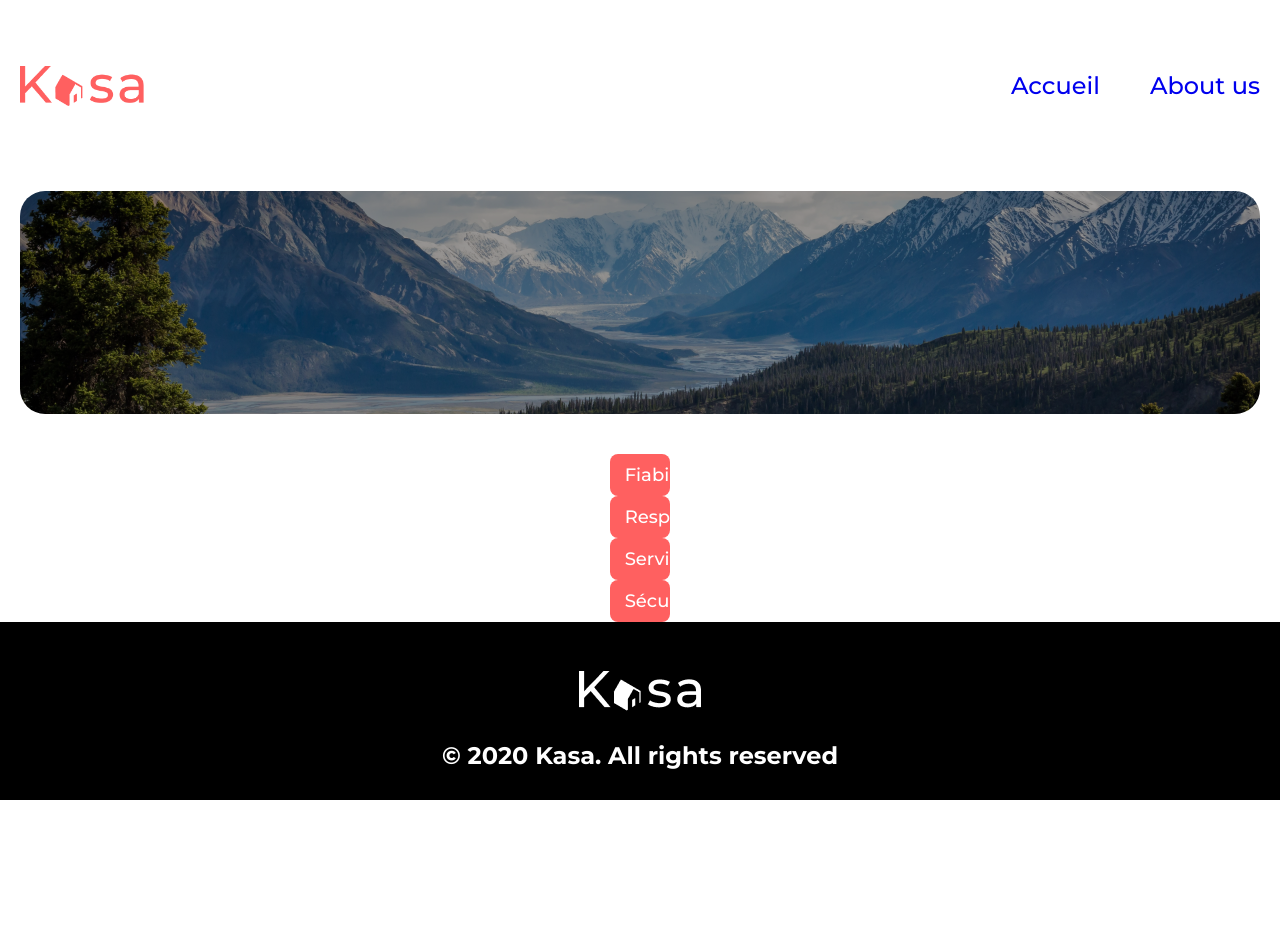
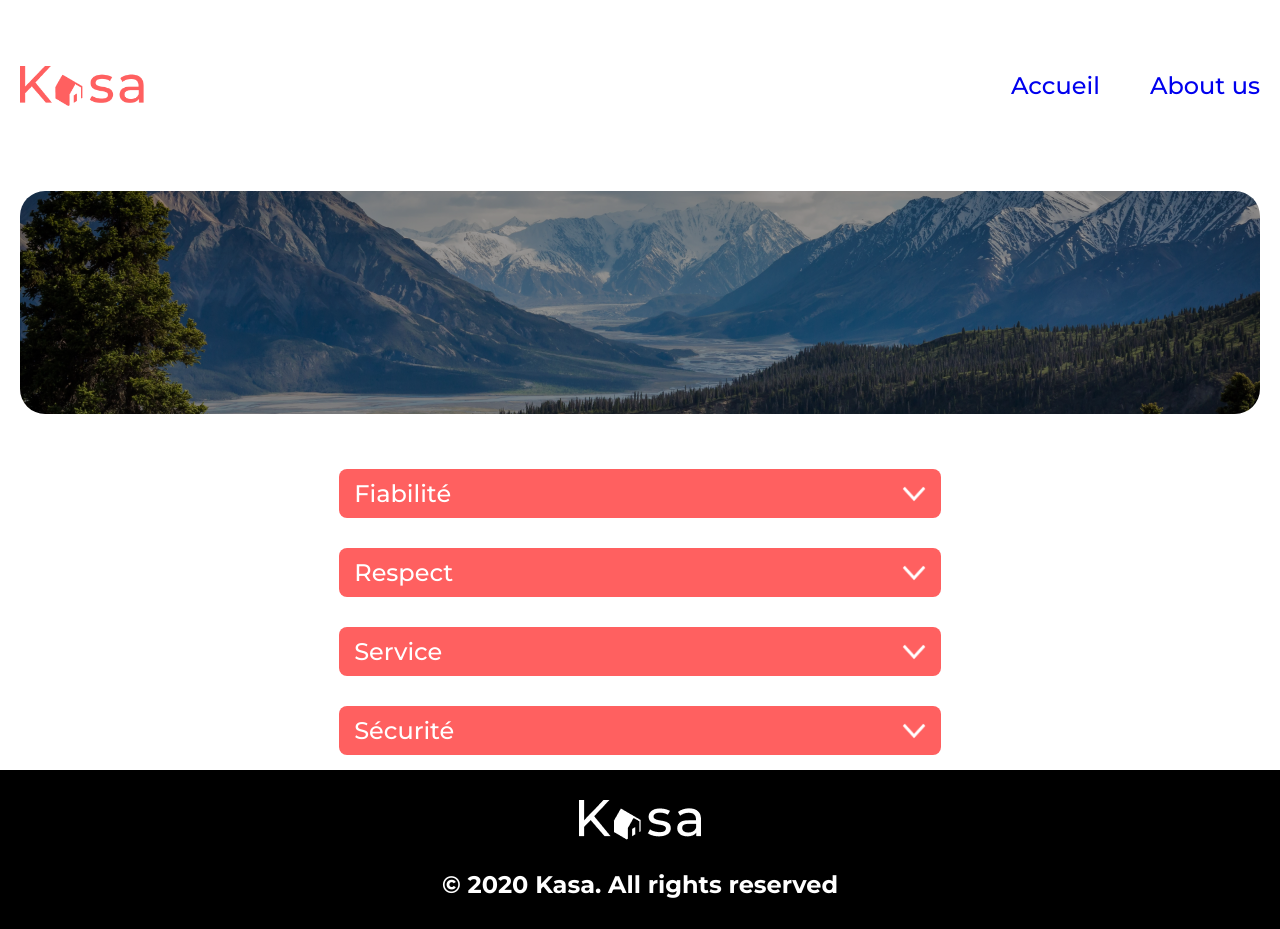
Before and after one commit to jonavau/kasa-oc, a React (Create React App) app: page /about_us in a window 1280 px wide. Before the commit the page ends 800 px from the top, so only its background shows below. Built offline with nearby package versions, Linux system fonts and the light colour scheme.

Commit message:
Finition CSS desktop nottament font-size

```diff
--- a/src/styles/AboutUs.css
+++ b/src/styles/AboutUs.css
@@ -3,4 +3,10 @@
     flex-direction: column;
     align-items: center;
     flex: 1;
+    width: 100%;
+    font-size: 24px;
 }
+
+.AboutUs h2 {
+    font-size: 24px;
+}
--- a/src/styles/Accomodation.css
+++ b/src/styles/Accomodation.css
@@ -14,6 +14,11 @@
     display: flex;
     flex-direction: row;
     justify-content: space-between;
+    font-size: 18px;
+}
+
+.accomodation-details h2 {
+    font-size: 18px;
 }
 
 .accomodation-name-place h2, h3{
--- a/src/styles/Card.css
+++ b/src/styles/Card.css
@@ -5,9 +5,8 @@
     margin: 25px;
     border-radius: 15px;
     color:#ffffff;
-    display: flex;
-    flex-direction: column-reverse;
     padding: 20px;
+    position: relative;
 }
 
 .card figcaption {
@@ -15,6 +14,9 @@
     font-size: 18px;
     margin-bottom: 10px;
     height: 80px;
+    position: absolute;
+    left: 20px;
+    bottom: 10px;
 }
 
 .card img {
--- a/src/styles/Ratings.css
+++ b/src/styles/Ratings.css
@@ -2,3 +2,7 @@
     display: flex;
     flex-direction: row;
 }
+
+.ratings img {
+    padding: 5px;
+}
--- a/src/styles/ScrollDown.css
+++ b/src/styles/ScrollDown.css
@@ -2,6 +2,7 @@
 
 .ScrollDown_article {
     width:47%;
+    margin: 15px 0;
 
 }
 
@@ -20,7 +21,6 @@
 
 .ScrollDown_title h2 {
     font-weight: 500;
-    font-size: 18px;
 }
 
 
@@ -36,7 +36,6 @@
 .ScrollDown_text {
     color: #FF6060;
     background-color:#f6f6f6 ;
-    font-size: 24px;
     border-radius: 5px;
     padding: 22px 15px 10px 15px;
 }
--- a/src/styles/Tags.css
+++ b/src/styles/Tags.css
@@ -11,5 +11,5 @@
     display: flex;
     flex-direction: row;
     justify-content: flex-start;
-    margin: 20px 0;
+    margin-top: 20px;
 }
```
